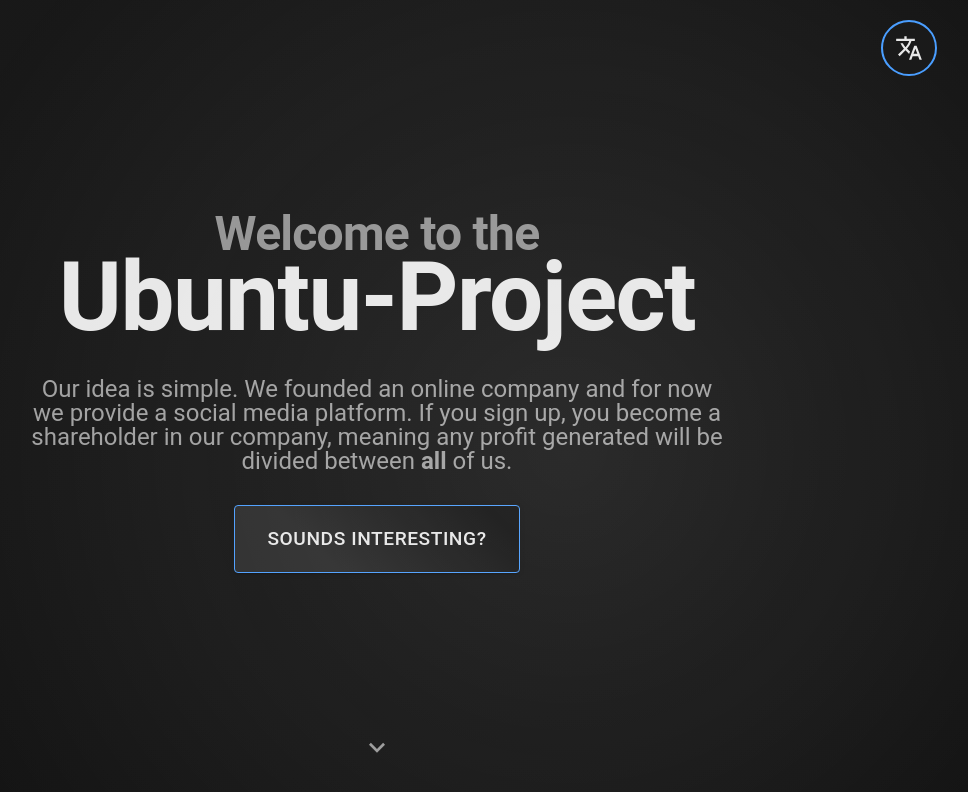
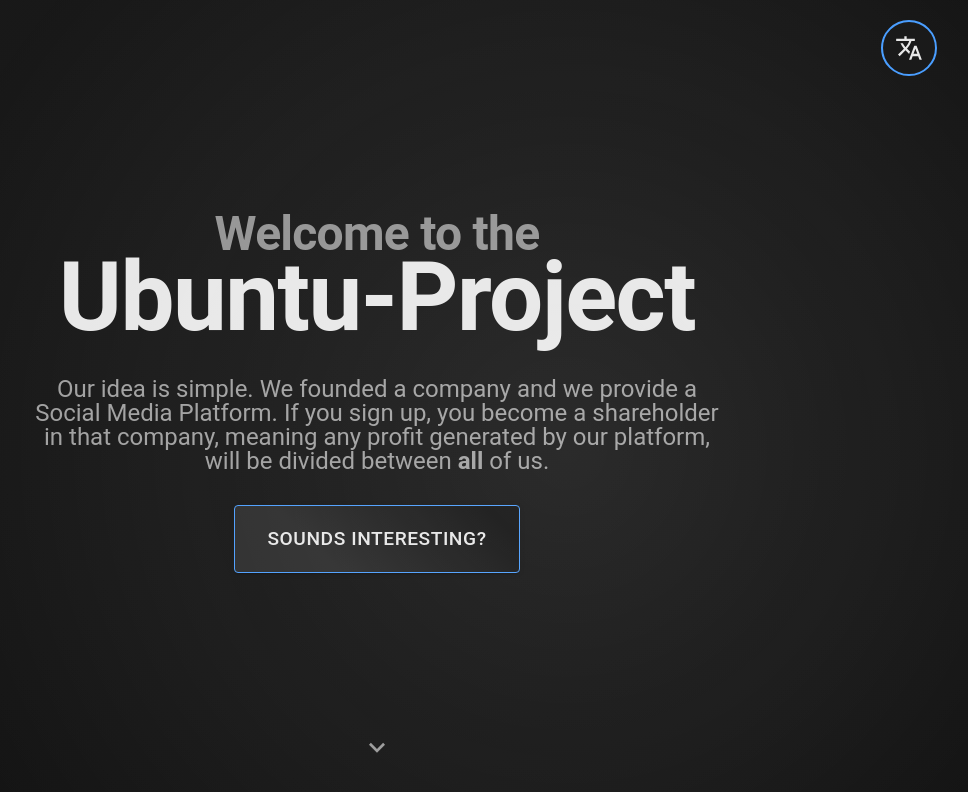
Before and after one commit to Siefke1/the-ubuntu-project, a React (Vite) app in the folder frontend/: page /#/ in a window 1280 px wide. Shown: the top 792 px of the page, without its empty margins (263-1231 px from the left). Built offline with nearby package versions, Linux system fonts and the light colour scheme.

Commit message:
edit translations

```diff
--- a/frontend/src/texts/translations.ts
+++ b/frontend/src/texts/translations.ts
@@ -120,7 +120,7 @@ export const translations: Record<string, Translations> = {
       welcome: "Welcome to the",
       title: "Ubuntu-Project",
       description:
-        "Our idea is simple. We founded an online company and for now we provide a social media platform. If you sign up, you become a shareholder in our company, meaning any profit generated will be divided between <strong>all</strong> of us.",
+        "Our idea is simple. We founded a company and we provide a Social Media Platform. If you sign up, you become a shareholder in that company, meaning any profit generated by our platform, will be divided between <strong>all</strong> of us.",
       button: "Sounds interesting?",
     },
     about: {
@@ -249,7 +249,7 @@ export const translations: Record<string, Translations> = {
       welcome: "Willkommen beim",
       title: "Ubuntu-Projekt",
       description:
-        "Unsere Idee ist simpel. Wir haben ein Unternehmen gegründet und stellen eine Social Media Plattform zur Verfügung. Wenn Du dich anmeldest, wirst du ein Anteilseigner unseres Unternehmes, das bedeutet jeglicher Umsatz den wir einstreichen sollten, wird unter <strong>Allen</strong> aufgeteilt.",
+        "Unsere Idee ist simpel. Wir haben ein Unternehmen gegründet und stellen eine Social Media Plattform zur Verfügung. Wenn Du dich anmeldest, wirst du ein Anteilseigner unseres Unternehmes. Das bedeutet jeglicher Umsatz den die Plattform generiert, wird unter <strong>Allen</strong> aufgeteilt.",
       button: "Neugierig geworden?",
     },
     about: {
```
